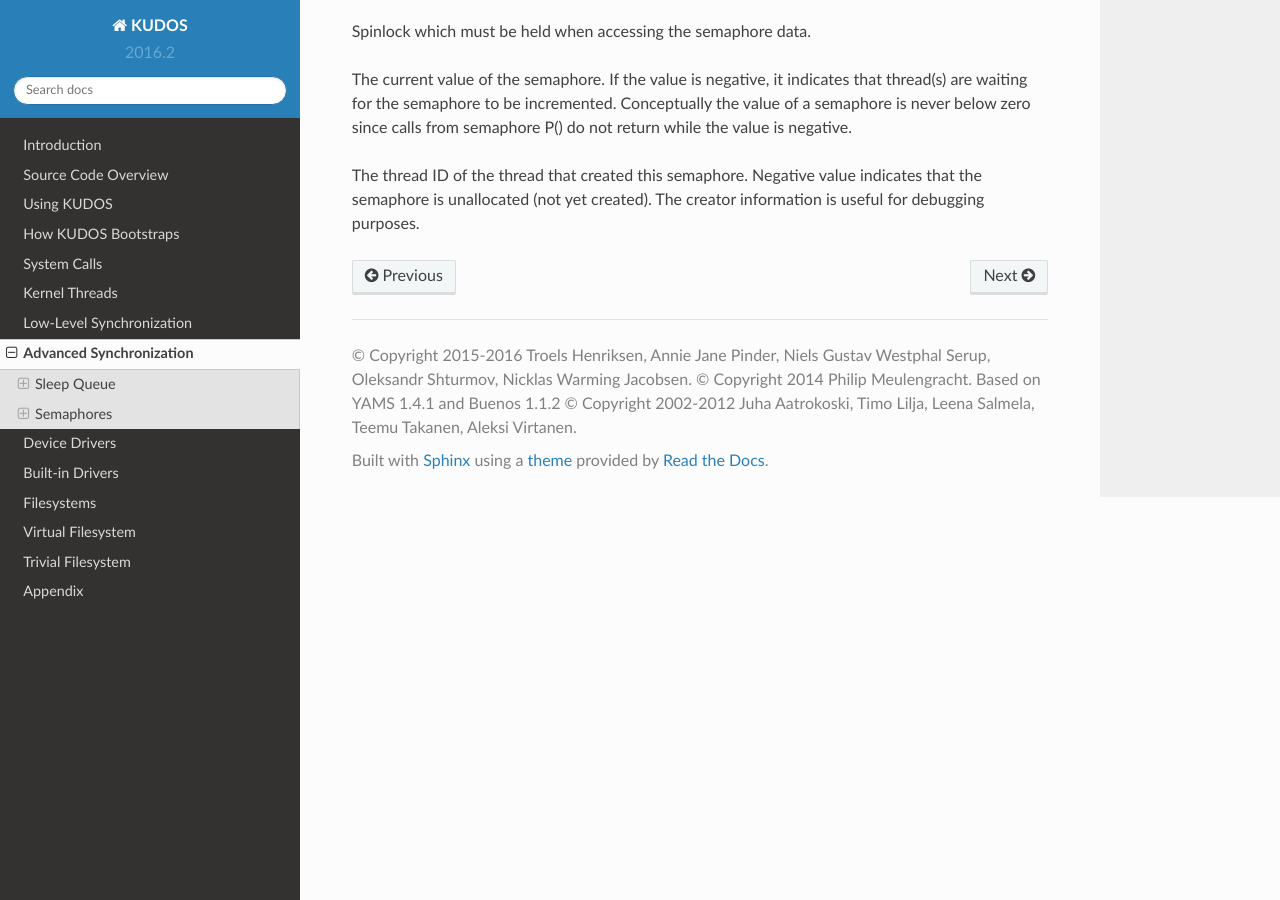
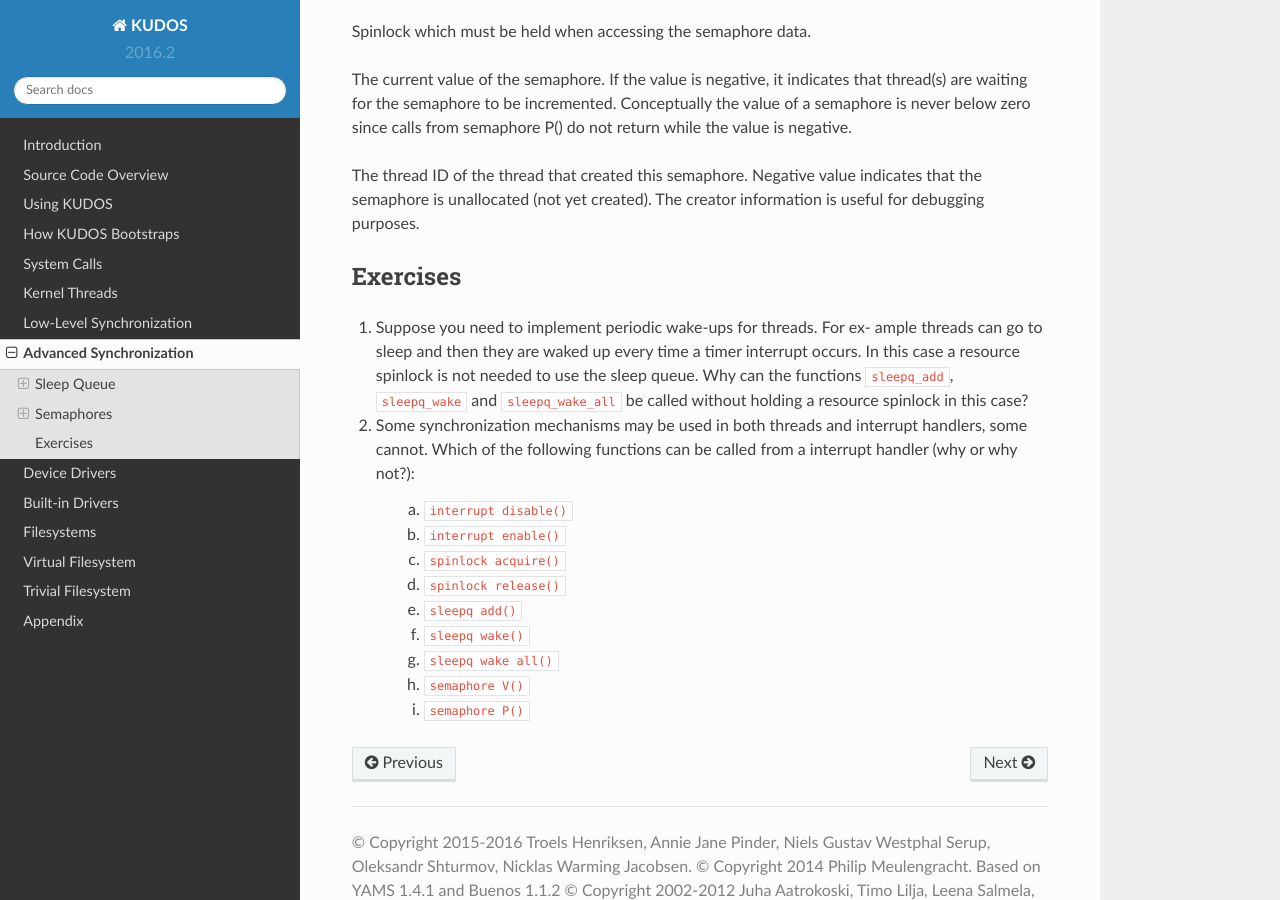
Before and after one commit to DIKU-EDU/kudos, a Sphinx documentation site: the page built from docs/advanced-synchronization.rst, in a window 1280 px wide and 900 px high, scrolled down 5770 px. Built offline with Sphinx 7.4.7 and the Read the Docs theme 2.0.0, drawn with Linux system fonts in a browser that asks for light colours.

Commit message:
Some more exercises

```diff
--- a/docs/advanced-synchronization.rst
+++ b/docs/advanced-synchronization.rst
@@ -302,3 +302,24 @@ The thread ID of the thread that created this semaphore.
 Negative value indicates that the semaphore is unallocated
 (not yet created). The creator information is useful for
 debugging purposes.
+
+Exercises
+---------
+
+1. Suppose you need to implement periodic wake-ups for threads. For ex- ample
+   threads can go to sleep and then they are waked up every time a timer interrupt
+   occurs. In this case a resource spinlock is not needed to use the sleep queue.
+   Why can the functions ``sleepq_add``, ``sleepq_wake`` and ``sleepq_wake_all``
+   be called without holding a resource spinlock in this case?
+2. Some synchronization mechanisms may be used in both threads and interrupt
+   handlers, some cannot. Which of the following functions can be called from a
+   interrupt handler (why or why not?):
+     a. ``interrupt disable()``
+     b. ``interrupt enable()``
+     c. ``spinlock acquire()``
+     d. ``spinlock release()``
+     e. ``sleepq add()``
+     f. ``sleepq wake()``
+     g. ``sleepq wake all()``
+     h. ``semaphore V()``
+     i. ``semaphore P()``
```
